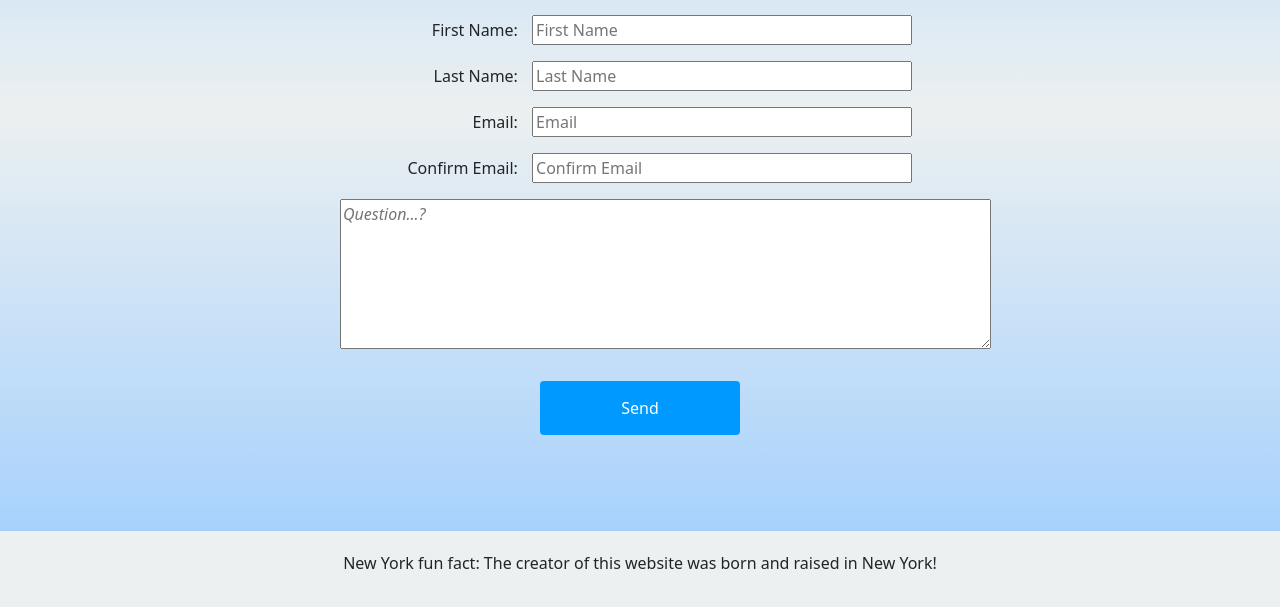
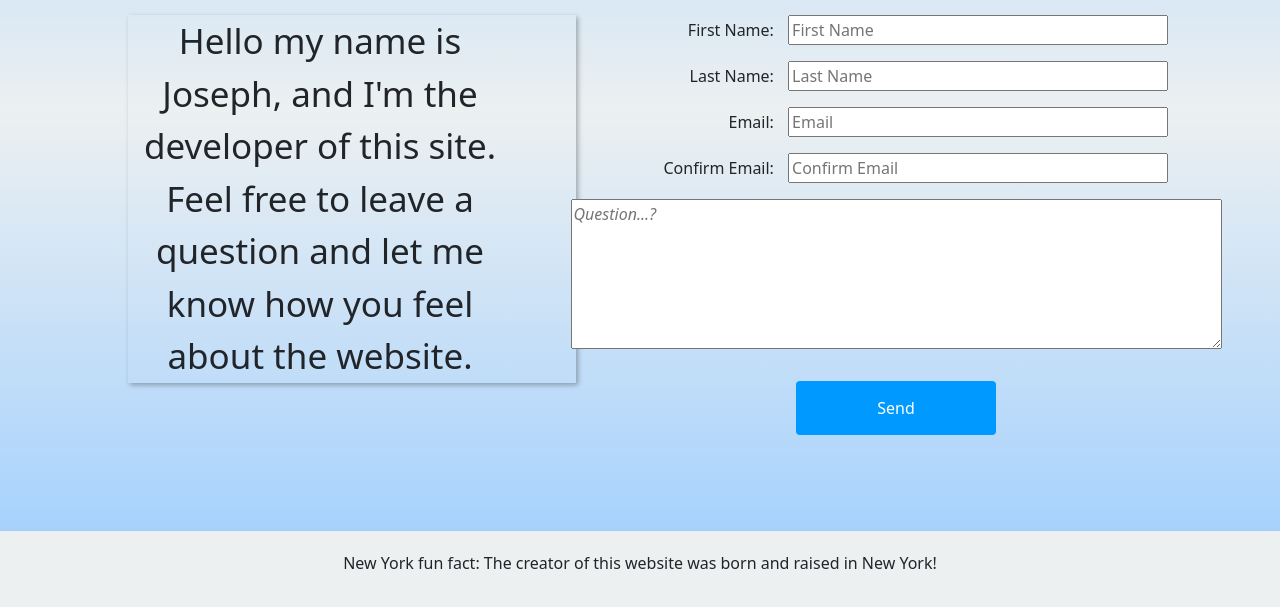
Before and after one commit to joe3673/FANYS, a plain HTML site: page questionForm.html in a window 1280 px wide. Shown: the part 389-996 px from the top of the page. Drawn offline with nearby package versions, Linux system fonts and the light colour scheme.

Commit message:
completed

```diff
--- a/homePageState.css
+++ b/homePageState.css
@@ -15,7 +15,6 @@ body {
 .navbar-custom {
     position: fixed;
     top: -100px;
-    float: right;
     width: 100%;
     z-index: 1030;
     background:none;
--- a/questionForm.css
+++ b/questionForm.css
@@ -185,10 +185,19 @@ section .welcomeText {
 
 }
 form {
-    margin: auto;
-    max-width: 600px;
+    width: 60%;
+    float: right;
+}
 
+#formContext {
+    width: 35%;
+
+    margin-left: 10%;
+    font-size: 35px;
+    box-shadow: 2px 2px 5px rgba(0, 0, 0, 0.3);
 }
+
+
 textarea  {
     font-style: italic;
 }
--- a/questionForm.html
+++ b/questionForm.html
@@ -78,7 +78,9 @@
             </p>
 
         </form>
-      </div>
+    </div>
+        <p id = formContext> Hello my name is Joseph, and I'm the developer of this site. Feel free to leave a question and let me know how you feel about the website. </p>
+
    </section>
       <aside>
       <p id="asideContent"> New York fun fact: The creator of this website was born and raised in New York!</p>
```
